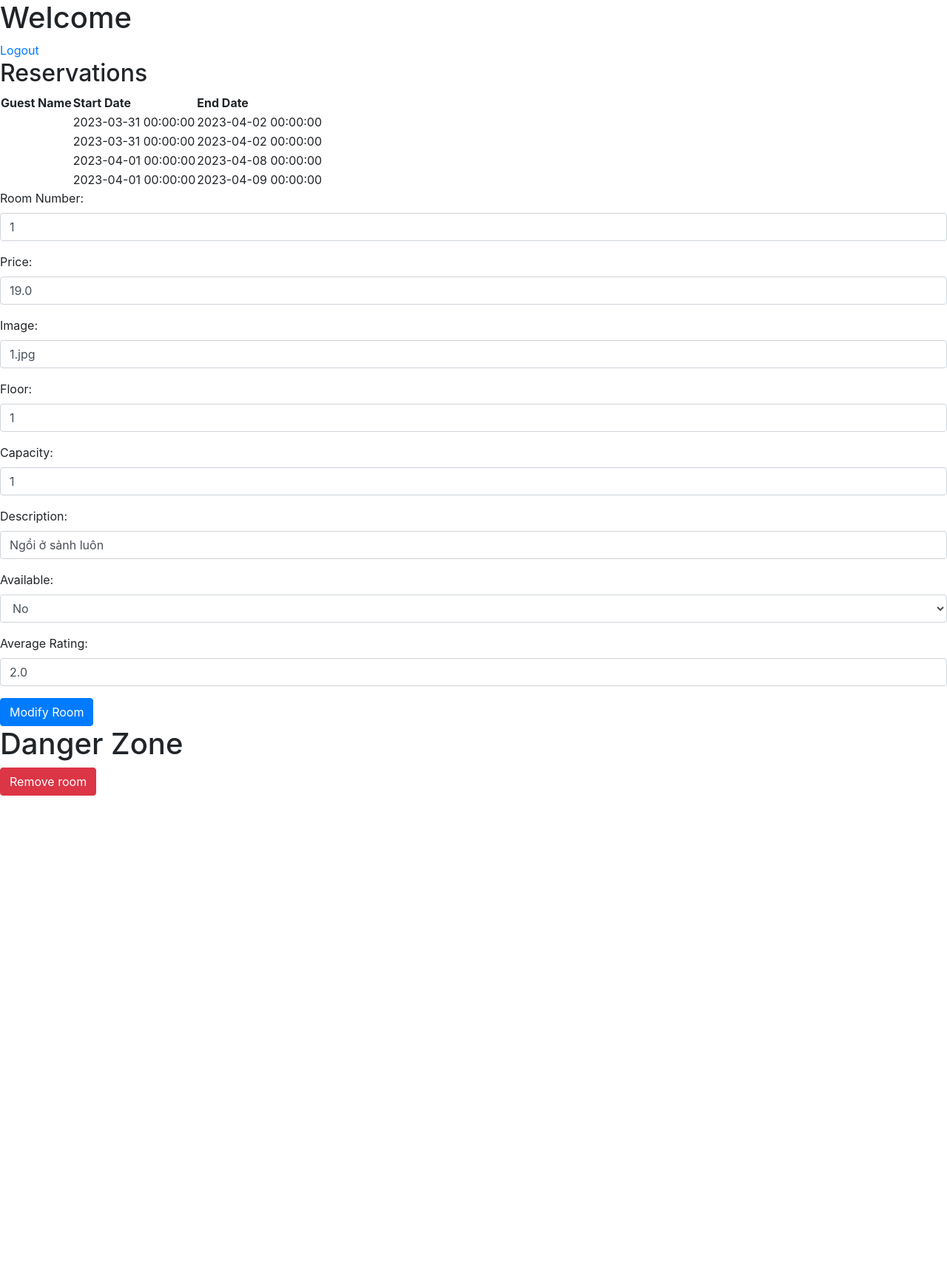
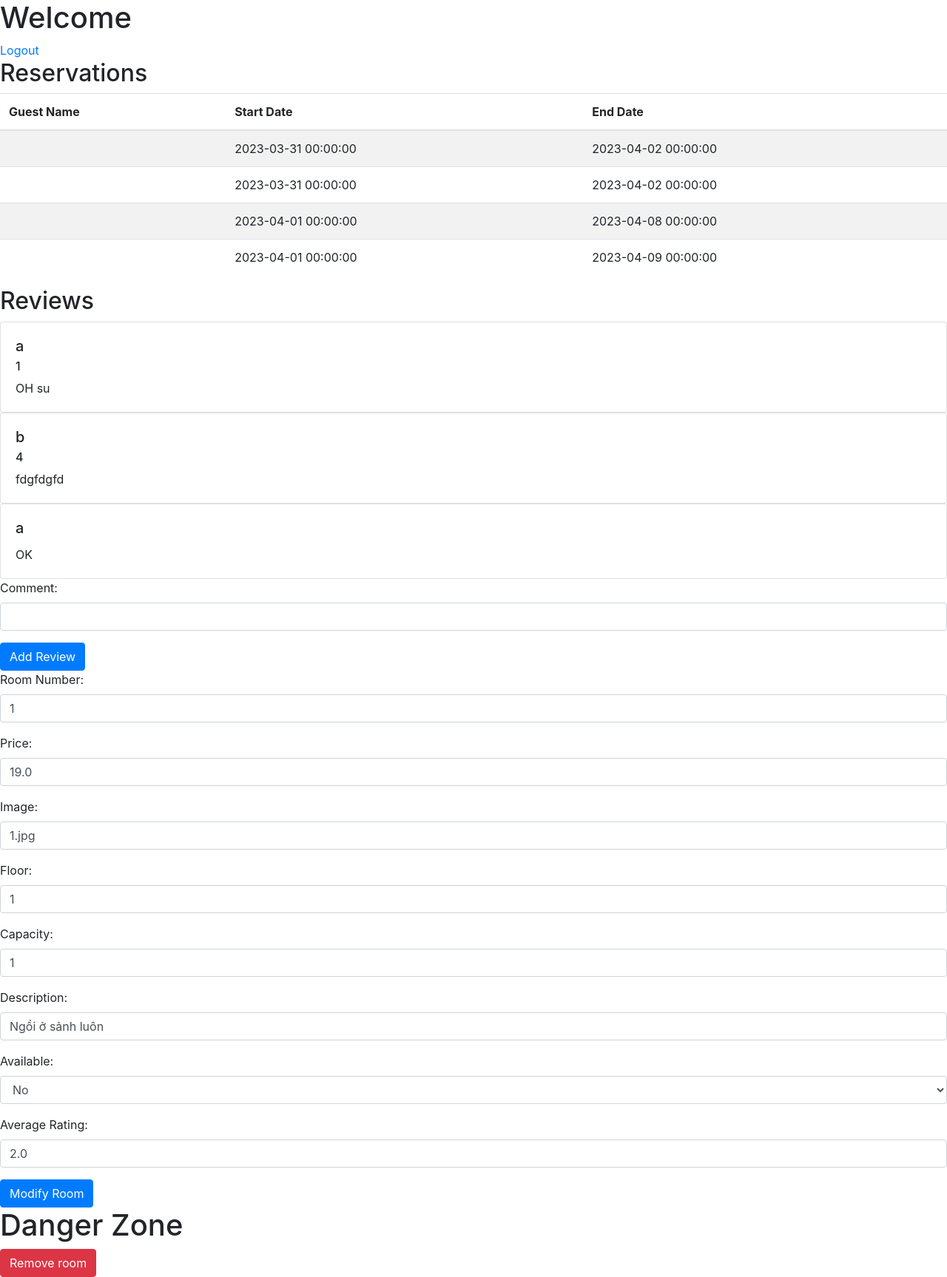
Before and after one commit to quannv02/cs207b-advse-final, a Flask app: page /modify_room/1 in a window 1280 px wide. Shown: the whole page at 74% size. Before the commit the page ends 1076 px from the top, so only its background shows below. Run offline with Flask 3, Linux system fonts and the light colour scheme; a user stored in the database is signed in; some libraries are stand-ins or nearby versions.

Commit message:
add reply to user

```diff
--- a/admin_route.py
+++ b/admin_route.py
@@ -89,12 +89,13 @@ def modify_room_route(room_id):
                 average_rating = request.form['average_rating'] if 'average_rating' in request.form else 5
                 # TODO: boundary check
                 if modify_room(room_id, room_number, price, floor,capacity, image, description, available, average_rating):
-                    return redirect('/', messenger="Room modified successfully")
-                return redirect('/', error="Room does not exist")
+                    return redirect('/')
+                return redirect('/')
             else:
                 room = get_room_by_id(room_id)
                 reservations = get_reservations_by_room_id(room_id)
-                return render_template('admin_staff_modify_room.html', room=room, reservations=reservations)
+                reviews = get_reviews_by_room_id(room_id)
+                return render_template('admin_staff_modify_room.html',reviews=reviews, room=room, reservations=reservations)
 
 @admin_route.route('/delete_room/<int:room_id>', methods=['POST'])
 def delete_room(room_id):
--- a/main.py
+++ b/main.py
@@ -22,7 +22,8 @@ def index():
                 return render_template('admin.html', users=users ,rooms=rooms)
 
             if session['is_staff']:
-                return render_template('staff.html')
+                rooms = get_all_rooms()
+                return render_template('staff.html',rooms=rooms)
 
             rooms = get_all_rooms()
             return render_template('user.html', rooms=rooms)
--- a/templates/admin.html
+++ b/templates/admin.html
@@ -30,6 +30,7 @@
         {% endfor %}
     </tbody>
 </table>
+
 
 <h1>modify Rooms</h1>
 
--- a/templates/admin_staff_modify_room.html
+++ b/templates/admin_staff_modify_room.html
@@ -8,7 +8,7 @@
 
 <h2>Reservations</h2>
 
-<table>
+<table class="table table-striped">
     <thead>
         <tr>
             <th>Guest Name</th>
@@ -26,6 +26,33 @@
         {% endfor %}
     </tbody>
 </table>
+
+
+<h2>Reviews</h2>
+<div class="">
+{% for review in reviews %}
+    <div class="card">
+        <div class="card-body">
+            <h5 class="card-title">{{ review.name }}</h5>
+            {% if review.rating < 10 %}
+                <h6 class="card-subtitle mb-2">{{ review.rating }}</h6>
+            {% endif %}
+            <p class="card-text">{{ review.comment }}</p>
+        </div>
+    </div>
+{% endfor %}
+</div>
+
+<form action="{{ url_for('user_route.add_review_route', room_id=room.id) }}" method="POST">
+    <div class="form-group">
+        <label for="comment">Comment:</label>
+        <input type="text" name="comment" class="form-control" required>
+    </div>
+
+    <button type="submit" class="btn btn-primary" data-toggle="modal" data-target="#exampleModal">
+        Add Review
+    </button>
+</form>
 
 <form method="post" action="{{ url_for('admin_route.modify_room_route', room_id=room.id) }}">
     <div class="form-group">
@@ -74,8 +101,10 @@
     <button type="submit" class="btn btn-primary">Modify Room</button>
 </form>
 
+{% if session['is_admin'] %}
 <h1>Danger Zone</h1>
 
 <button onclick="" class="btn btn-danger">Remove room</button>
+{% endif %}
 
 {% endblock %}
--- a/templates/user_room.html
+++ b/templates/user_room.html
@@ -56,7 +56,9 @@
         <div class="card">
             <div class="card-body">
                 <h5 class="card-title">{{ review.name }}</h5>
-                <h6 class="card-subtitle mb-2">{{ review.rating }}</h6>
+                {% if review.rating < 10 %}
+                    <h6 class="card-subtitle mb-2">{{ review.rating }}</h6>
+                {% endif %}
                 <p class="card-text">{{ review.comment }}</p>
             </div>
         </div>
```
Also changed, not shown: templates/staff.html (+39 -0 lines), user_route.py (+6 -3 lines), hotel.db.
